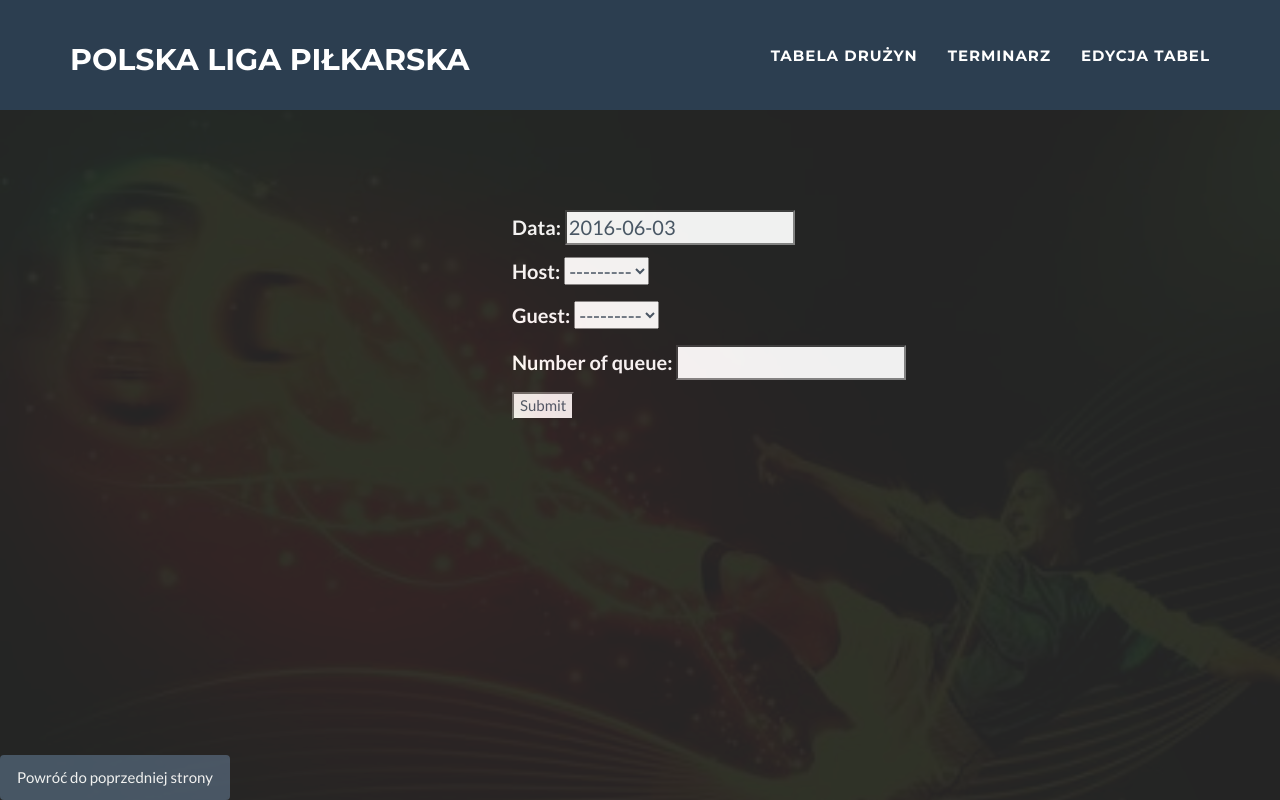
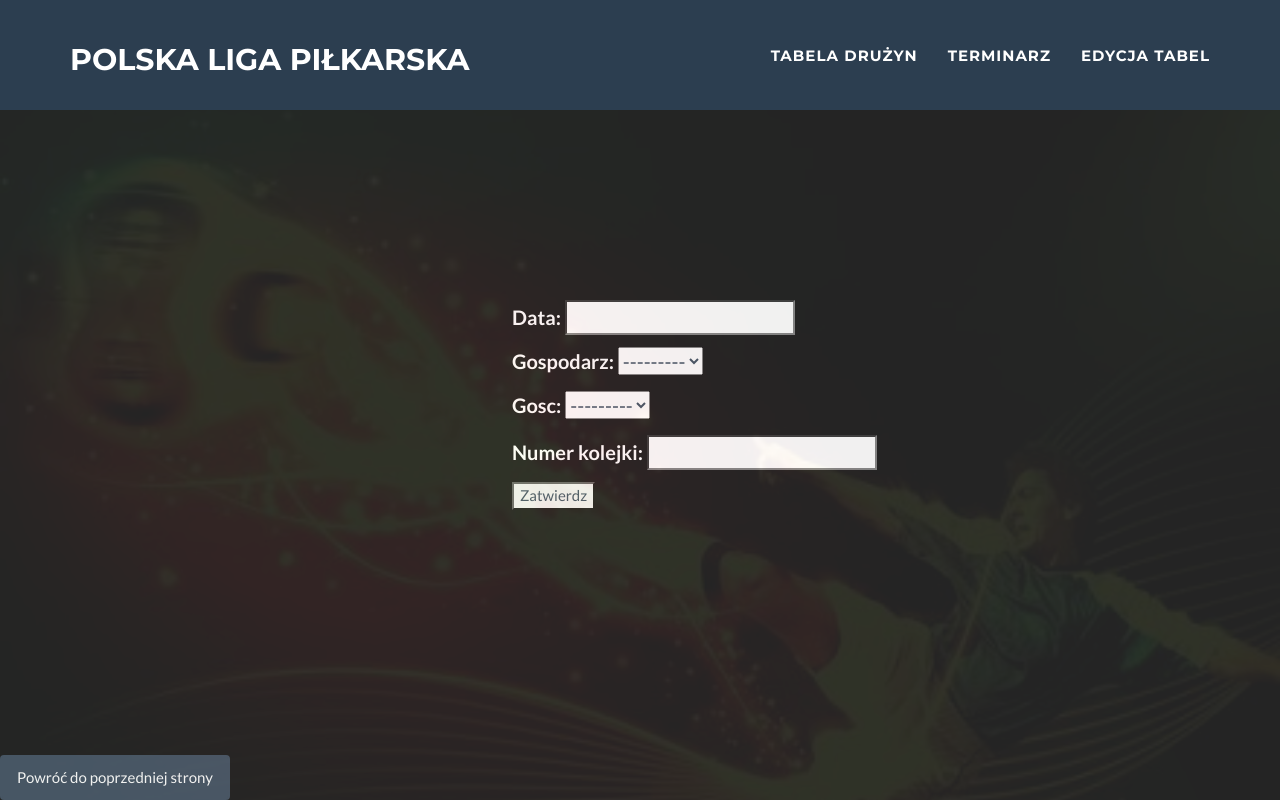
Before and after one commit to slawomirzaba/ligaPilkarska, a Django app: page /tables_management_games_add in a window 1280 px wide; the page is wider, and only the part inside the window is pictured. Run offline with Django 3.2, Linux system fonts and the light colour scheme; data that the repository does not hold is empty; parts of the project's set-up code (start-up, migrations or seed data) failed here and were passed over; some libraries are stand-ins or nearby versions.

Commit message:
ladny kalendarzyk do wyboru daty i cZasu przy dodawaniu meczu

```diff
--- a/football_league/config/settings.py
+++ b/football_league/config/settings.py
@@ -37,7 +37,8 @@
     'django.contrib.sessions',
     'django.contrib.messages',
     'django.contrib.staticfiles',
-    'main'
+    'main',
+    'datetimewidget'
 ]
 
 MIDDLEWARE_CLASSES = [
--- a/football_league/config/urls.py
+++ b/football_league/config/urls.py
@@ -50,5 +50,5 @@
     url(r'^tables_management_members_edit/(?P<id>\d+)/$', Tables_management_members_edit.as_view(), name='tables_management_members_edit'),
     url(r'^tables_management_members_delete/(?P<id>\d+)/$', Tables_management_members_delete.as_view(), name='tables_management_members_delete'),
     url(r'^table', Home.as_view(), name='home'),
-    url(r'^calendar_details/(?P<game_id>\d+)/$', Calendar_details.as_view(), name='calendar_details')
+    url(r'^calendar_details/(?P<game_id>\d+)/$', Calendar_details.as_view(), name='calendar_details'),
 ]
--- a/football_league/main/forms.py
+++ b/football_league/main/forms.py
@@ -2,6 +2,7 @@
 from django.utils import timezone
 from main.models import *
 from django.forms.extras.widgets import SelectDateWidget
+from datetimewidget.widgets import DateTimeWidget
 
 class customMultipleGamesChoiceField(forms.ModelMultipleChoiceField):
     def label_from_instance(self, obj):
@@ -35,34 +36,33 @@
         fields = '__all__'
 
 class GameForm(forms.ModelForm):
-    host = CustomClubChoiceField(queryset=Club.objects.order_by('name'))
-    guest = CustomClubChoiceField(queryset=Club.objects.order_by('name'))
-    date = forms.DateField(input_formats=None, label='Data',
-                                    widget=SelectDateWidget(years=[y for y in range(2015, 2017)]), initial=timezone.now())
-
+    host = CustomClubChoiceField(queryset=Club.objects.order_by('name'), label="Gospodarz")
+    guest = CustomClubChoiceField(queryset=Club.objects.order_by('name'), label="Gosc")
+    date = forms.DateTimeField(widget=DateTimeWidget(usel10n=True, bootstrap_version=3), label = "Data")
+    number_of_queue = forms.IntegerField(label = "Numer kolejki")
     class Meta:
         model = Game
         fields = '__all__'
 
 class EventForm(forms.ModelForm):
-    type = CustomEventTypeChoiceField(queryset=Types_of_event.objects.all())
-    person = CustomPersonChoiceField(queryset=Person.objects.order_by('surname'))
-    game = CustomGameChoiceField(queryset=Game.objects.order_by('number_of_queue'))
+    type = CustomEventTypeChoiceField(queryset=Types_of_event.objects.all(), label="Typ")
+    person = CustomPersonChoiceField(queryset=Person.objects.order_by('surname'), label="Osoba")
+    game = CustomGameChoiceField(queryset=Game.objects.order_by('number_of_queue'), label="Mecz")
     class Meta:
         model = Event
         fields = '__all__'
 
 class Member_of_gameForm(forms.ModelForm):
-    member = CustomPersonChoiceField(queryset=Person.objects.order_by('surname'))
-    games = customMultipleGamesChoiceField(queryset=Game.objects.order_by('number_of_queue'), widget=forms.CheckboxSelectMultiple)
-    roles = customMultipleRolesChoiceField(queryset=Roles_in_game.objects.all(), widget=forms.CheckboxSelectMultiple)
+    member = CustomPersonChoiceField(queryset=Person.objects.order_by('surname'), label='Uczestnik')
+    games = customMultipleGamesChoiceField(queryset=Game.objects.order_by('number_of_queue'), widget=forms.CheckboxSelectMultiple, label='Mecze')
+    roles = customMultipleRolesChoiceField(queryset=Roles_in_game.objects.all(), widget=forms.CheckboxSelectMultiple, label='Role')
     class Meta:
         model = Member_of_game
         fields = '__all__'
 
 class Member_of_game_edit_Form(forms.ModelForm):
-    games = customMultipleGamesChoiceField(queryset=Game.objects.order_by('number_of_queue'), widget=forms.CheckboxSelectMultiple)
-    roles = customMultipleRolesChoiceField(queryset=Roles_in_game.objects.all(), widget=forms.CheckboxSelectMultiple)
+    games = customMultipleGamesChoiceField(queryset=Game.objects.order_by('number_of_queue'), widget=forms.CheckboxSelectMultiple, label='Mecze')
+    roles = customMultipleRolesChoiceField(queryset=Roles_in_game.objects.all(), widget=forms.CheckboxSelectMultiple, label='Role')
     class Meta:
         model = Member_of_game
         fields = ('games', 'roles')
--- a/football_league/static/css/style.css
+++ b/football_league/static/css/style.css
@@ -7,7 +7,7 @@
   background: black;
 }
 
-section{
+section#teamsTable {
   padding-top: 10px;
   background: black;
 }
@@ -24,12 +24,13 @@
   right: 0;
 }
 
-table, table > thead, table > thead > tr, table > thead > tr > th, table > tbody, table > tbody > tr, table > tbody > tr > td{
+#teamsTable table, #teamsTable table > thead, #teamsTable table > thead > tr, #teamsTable table > thead > tr > th, #teamsTable table > tbody,
+#teamsTable table > tbody > tr, #teamsTable table > tbody > tr > td{
   border-color:white !important;
   color: white !important;
 }
 
-.table-hover tbody tr:hover td, .table-hover tbody tr:hover th {
+#teamsTable .table-hover tbody tr:hover td, #teamsTable  .table-hover tbody tr:hover th {
   background-color: red !important;
   opacity: 0.5;
 }
@@ -65,3 +66,8 @@
     left: 38%;
     top: 130px;
 }
+.input-group.date{
+    width:20%;
+    border-bottom-right-radius: 0;
+    border-top-right-radius: 0;
+}
--- a/football_league/templates/main/base.html
+++ b/football_league/templates/main/base.html
@@ -30,6 +30,12 @@
         <script src="https://oss.maxcdn.com/libs/respond.js/1.4.2/respond.min.js"></script>
     <![endif]-->
 
+    <!-- jQuery -->
+    <script src="{% static 'js/jquery.js' %}"></script>
+
+    <!-- Bootstrap Core JavaScript -->
+    <script src="{% static 'js/bootstrap.min.js' %}"></script>
+    {{ form.media }}
 </head>
 
 <body id="page-top" class="index">
@@ -74,11 +80,7 @@
       {% block content %}
       {% endblock %}
     </div>
-    <!-- jQuery -->
-    <script src="{% static 'js/jquery.js' %}"></script>
 
-    <!-- Bootstrap Core JavaScript -->
-    <script src="{% static 'js/bootstrap.min.js' %}"></script>
 
     <!-- Plugin JavaScript -->
     <script src="http://cdnjs.cloudflare.com/ajax/libs/jquery-easing/1.3/jquery.easing.min.js"></script>
--- a/football_league/templates/main/tables_management_clubs_add.html
+++ b/football_league/templates/main/tables_management_clubs_add.html
@@ -6,7 +6,7 @@
         <form action="/tables_management_clubs_add" method="post" id="form">
             {% csrf_token %}
             {{ form.as_p }}
-            <input type="submit" value="Submit" />
+            <input type="submit" value="Zatwierdz" />
         </form>
         <a class="btn btn-primary back" href="/tables_management_clubs">Powróć do poprzedniej strony</a>
     </section>
--- a/football_league/templates/main/tables_management_clubs_edit.html
+++ b/football_league/templates/main/tables_management_clubs_edit.html
@@ -6,7 +6,7 @@
         <form action="" method="post" id="form">
             {% csrf_token %}
             {{ form.as_p }}
-            <input type="submit" value="Submit" />
+            <input type="submit" value="Zatwierdz" />
         </form>
         <a class="btn btn-primary back" href="/tables_management_clubs">Powróć do poprzedniej strony</a>
     </section>
--- a/football_league/templates/main/tables_management_games_add.html
+++ b/football_league/templates/main/tables_management_games_add.html
@@ -6,7 +6,7 @@
         <form action="/tables_management_games_add" method="post" id="form">
             {% csrf_token %}
             {{ form.as_p }}
-            <input type="submit" value="Submit" />
+            <input type="submit" value="Zatwierdz" />
         </form>
         {% if error %}
             <p class="error">{{ error }}</p>
--- a/football_league/templates/main/tables_management_games_edit.html
+++ b/football_league/templates/main/tables_management_games_edit.html
@@ -6,7 +6,7 @@
         <form action="" method="post" id="form">
             {% csrf_token %}
             {{ form.as_p }}
-            <input type="submit" value="Submit" />
+            <input type="submit" value="Zatwierdz" />
         </form>
         {% if error %}
             <p class="error">{{ error }}</p>
--- a/football_league/templates/main/tables_management_members_add.html
+++ b/football_league/templates/main/tables_management_members_add.html
@@ -6,7 +6,7 @@
         <form action="/tables_management_members_add" method="post" id="form">
             {% csrf_token %}
             {{ form.as_p }}
-            <input type="submit" value="Submit" />
+            <input type="submit" value="Zatwierdz" />
         </form>
         {% if error %}
             <p class="error">{{ error }}</p>
--- a/football_league/templates/main/tables_management_members_edit.html
+++ b/football_league/templates/main/tables_management_members_edit.html
@@ -4,10 +4,11 @@
 {%block content %}
     <section>
         <form action="" method="post" id="form">
-            <input type="text" disabled value = "{{member.member.name}} {{member.member.surname}}">
+            <label for="id_member" style="color:white">Uczestnik:</label>
+            <input type="text" id="id_member" name="member" disabled value="{{my_member.member.surname}} {{my_member.member.name}}">
             {% csrf_token %}
             {{ form.as_p }}
-            <input type="submit" value="Submit" />
+            <input type="submit" value="Zatwierdz" />
         </form>
         {% if error %}
             <p class="error">{{ error }}</p>
```
Also changed, not shown: football_league/main/views/Tables_management_members_edit.py (+8 -8 lines), 4 other files.
